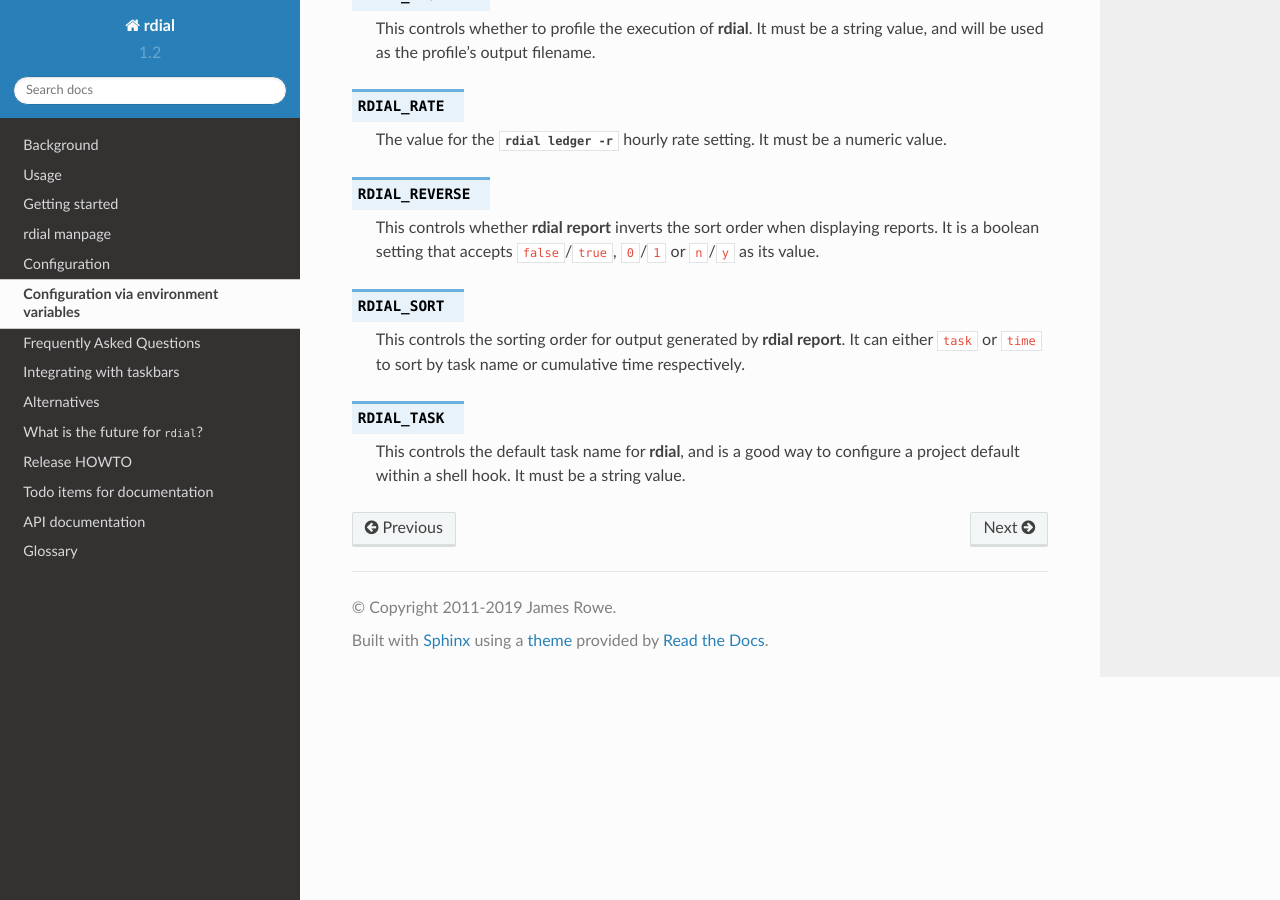
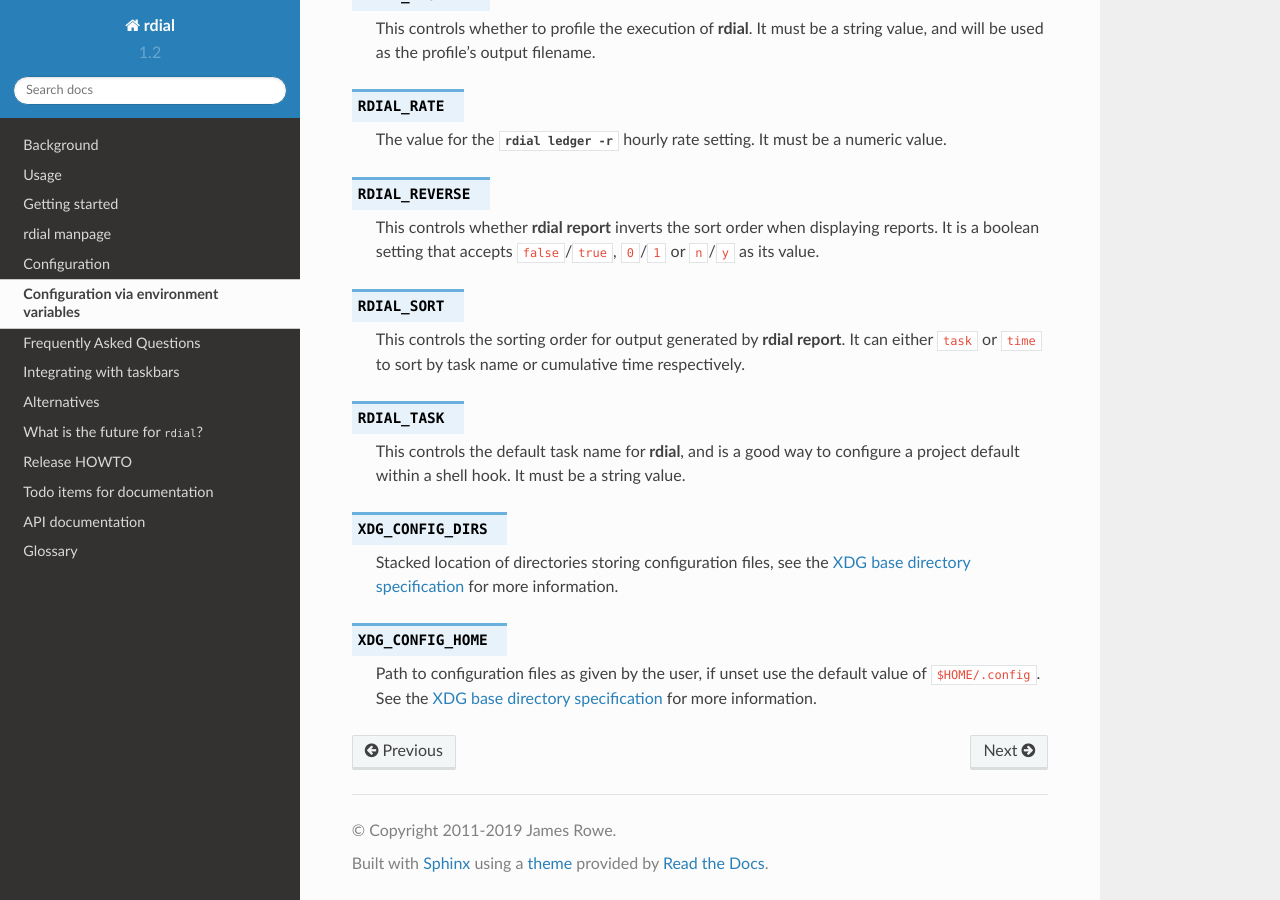
Before and after one commit to JNRowe/rdial, a Sphinx documentation site: the page built from doc/envvars.rst, in a window 1280 px wide and 900 px high, scrolled down 900 px. Built offline with Sphinx 7.4.7 and the Read the Docs theme 2.0.0, drawn with Linux system fonts in a browser that asks for light colours.

Commit message:
Add XDG basedir envvar docs

```diff
--- a/doc/config.rst
+++ b/doc/config.rst
@@ -7,14 +7,14 @@
 in the following order:
 
 * The package’s :file:`rdial/config` file which contains the base configuration
-* Any :file:`rdial/config` file that exists in :envvar:`$XDG_CONFIG_DIRS`
-* The user’s :file:`rdial/config` file found in :envvar:`$XDG_CONFIG_HOME`
+* Any :file:`rdial/config` file that exists in :envvar:`XDG_CONFIG_DIRS`
+* The user’s :file:`rdial/config` file found in :envvar:`XDG_CONFIG_HOME`
 * The :file:`.rdialrc` found in the current directory
 
 .. note::
 
    See the `XDG base directory specification`_ for more information on
-   using :envvar:`$XDG_CONFIG_DIRS` and :envvar:`$XDG_CONFIG_HOME`.
+   using :envvar:`XDG_CONFIG_DIRS` and :envvar:`XDG_CONFIG_HOME`.
 
 .. _XDG base directory specification: http://standards.freedesktop.org/basedir-spec/basedir-spec-latest.html
 
--- a/doc/envvars.rst
+++ b/doc/envvars.rst
@@ -66,3 +66,16 @@
    This controls the default task name for :program:`rdial`, and is a good way
    to configure a project default within a shell hook.  It must be a string
    value.
+
+.. envvar:: XDG_CONFIG_DIRS
+
+    Stacked location of directories storing configuration files, see the `XDG
+    base directory specification`_ for more information.
+
+.. envvar:: XDG_CONFIG_HOME
+
+    Path to configuration files as given by the user, if unset use the default
+    value of ``$HOME/.config``.  See the `XDG base directory specification`_
+    for more information.
+
+.. _XDG base directory specification: http://standards.freedesktop.org/basedir-spec/basedir-spec-latest.html
```
